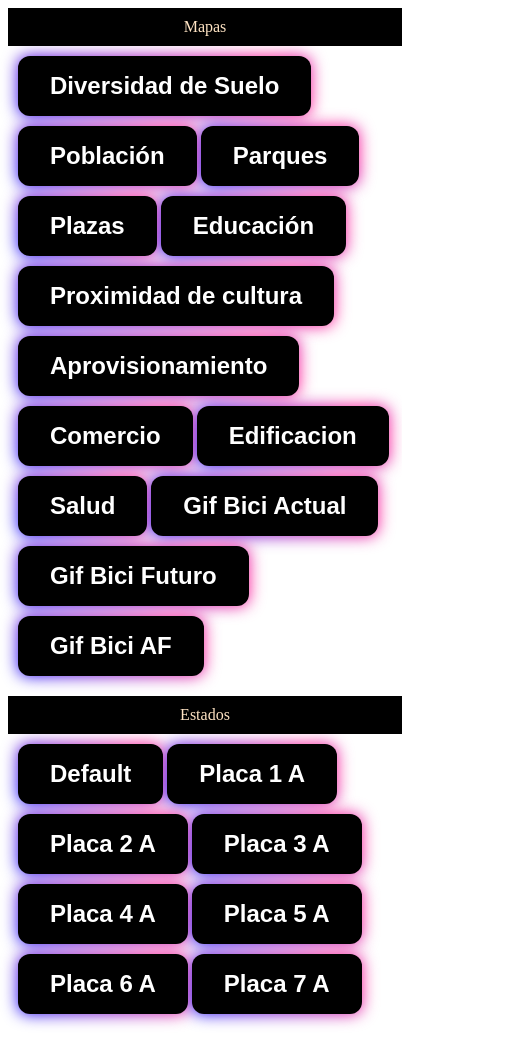
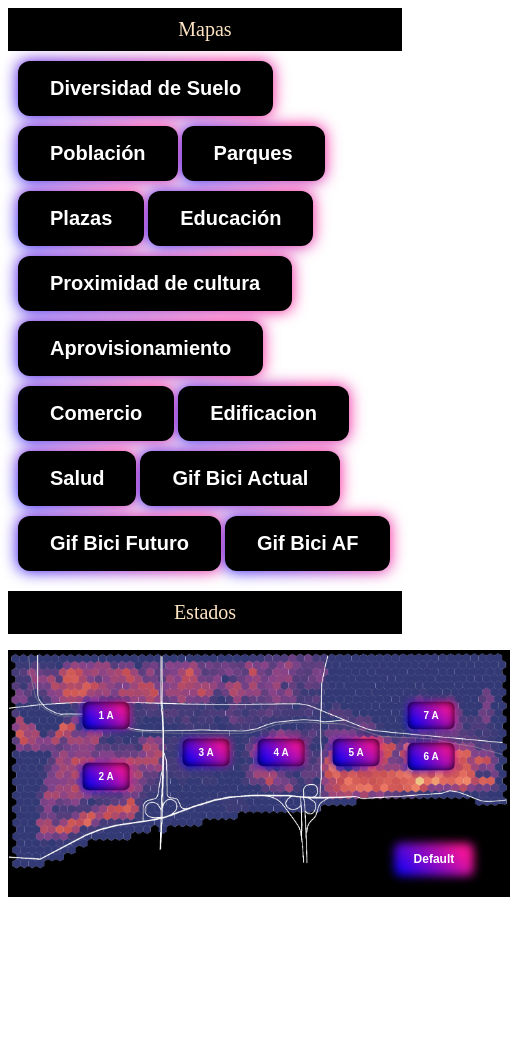
Before and after one commit to diegoalrv/clbb-remote-controller, a plain HTML site: page frontend/templates/index.html in a window 390 px wide. Shown: the whole page, 529 px wide, since content can reach past the window. After the commit the page ends 897 px from the top, so only its background shows below. Drawn offline with Linux system fonts and the light colour scheme.

```diff
--- a/frontend/static/common.css
+++ b/frontend/static/common.css
@@ -9,7 +9,7 @@
     border: none;
     padding: 16px 32px;
     color: #FFF;
-    font-size: 24px;
+    font-size: 20px;
     font-weight: bold;
     position: relative;
     border-radius: 12px;
--- /dev/null
+++ b/frontend/static/mapPlacasBackground.css
@@ -0,0 +1,104 @@
+/* Posicionamiento en navegadores web */
+.background {
+    width: 1000px;
+    height: 490px;
+    border: solid black 3px;
+    background-image: url('/static/map.png');
+    background-size: contain;
+    position: relative;
+    clear: both;
+    top: 0.8em;
+}
+.placaDef
+{
+    position: absolute;
+    bottom: 0px;
+    right: 0px;
+    margin: 40px;
+    transform: scale(1.2, 1.2);
+
+}
+.placa1 {
+    position: absolute;
+    left: 145px;
+    top: 65px;
+}
+.placa2 {
+    position: absolute;
+    left: 145px;
+    top: 265px;
+}
+.placa3 {
+    position: absolute;
+    left: 345px;
+    top: 165px;
+}
+.placa4 {
+    position: absolute;
+    left: 505px;
+    top: 165px;
+}
+.placa5 {
+    position: absolute;
+    left: 655px;
+    top: 180px;
+}
+.placa6 {
+    position: absolute;
+    left: 800px;
+    top: 190px;
+}
+.placa7 {
+    position: absolute;
+    left: 800px;
+    top: 80px;
+}
+/* Posicionamiento en dispositivos móviles*/
+
+@media only screen and (max-width: 600px) {
+    .background {
+        width: 500px; /* Cambiar el ancho al 90% del tamaño de la pantalla */
+        height: 245px; /* Altura automática */
+        border: solid black 1px; /* Borde más delgado */
+        top: 1em; /* Ajustar posición vertical */
+    }
+    .placaDef {
+        margin: 9px; /* Reducir el margen */
+        transform: scale(0.6); /* Eliminar la escala */
+    }
+    .placa1 {
+        transform: scale(0.5);
+        left: 10%; /* Ajustar posición */
+        top: 15%; /* Ajustar posición */
+    }
+    .placa2 {
+        transform: scale(0.5);
+        left: 10%; /* Ajustar posición */
+        top: 40%; /* Ajustar posición */
+    }
+    .placa3 {
+        transform: scale(0.5);
+        left: 30%; /* Ajustar posición */
+        top: 30%; /* Ajustar posición */
+    }
+    .placa4 {
+        transform: scale(0.5);
+        left: 45%; /* Ajustar posición */
+        top: 30%; /* Ajustar posición */
+    }
+    .placa5 {
+        transform: scale(0.5);
+        left: 60%; /* Ajustar posición */
+        top: 30%; /* Ajustar posición */
+    }
+    .placa6 {
+        transform: scale(0.5);
+        left: 75%; /* Ajustar posición */
+        top: 32%; /* Ajustar posición */
+    }
+    .placa7 {
+        transform: scale(0.5);
+        left: 75%; /* Ajustar posición */
+        top: 15%; /* Ajustar posición */
+    }
+}
--- a/frontend/static/styles.css
+++ b/frontend/static/styles.css
@@ -1,2 +1,3 @@
 @import "common.css";
 @import "grid.css";
+@import "mapPlacasBackground.css";
--- a/frontend/templates/index.html
+++ b/frontend/templates/index.html
@@ -4,12 +4,12 @@
     <meta charset="UTF-8">
     <meta name="viewport" content="width=device-width, initial-scale=1.0">
     <title>Control zone</title>
-    <link rel="stylesheet" href="/static/styles.css"/>
+    <link rel="stylesheet" href="/static/styles.css"/> <!-- IMPORTANTE verificar href-->
 </head>
 <body>
     <div class="container">
         <div class="row" >
-            <div class="col-m-12 col-l-12" style="background-color: black; text-align: center;"><a style="color: bisque;">Mapas</a></div>
+            <div class="col-m-12 col-l-12" style="background-color: black; text-align: center; font-size: 20px;"><a style="color: bisque;">Mapas</a></div>
             <div class="col-m-12 col-l-12">
                 <button class="glowing-button" onclick="cambiarURL(1)">Diversidad de Suelo</button>
                 <button class="glowing-button" onclick="cambiarURL(4)">Población</button>
@@ -30,16 +30,18 @@
 
     <div class="container">
         <div class="row">
-            <div class="col-m-12 col-l-12" style="background-color: black; text-align: center;"><a style="color: bisque;">Estados</a></div>
-            <div class="col-m-12 col-l-12">
-                <button class="glowing-button" onclick="updateStates(0)">Default</button>
-                <button id="toggleButton1" class="glowing-button" onclick="updateStates(13)">Placa 1 A</button>
-                <button id="toggleButton2" class="glowing-button" onclick="updateStates(14)">Placa 2 A</button>
-                <button id="toggleButton3" class="glowing-button" onclick="updateStates(15)">Placa 3 A</button>
-                <button id="toggleButton4" class="glowing-button" onclick="updateStates(16)">Placa 4 A</button>
-                <button id="toggleButton5" class="glowing-button" onclick="updateStates(17)">Placa 5 A</button>
-                <button id="toggleButton6" class="glowing-button" onclick="updateStates(18)">Placa 6 A</button>
-                <button id="toggleButton7" class="glowing-button" onclick="updateStates(19)">Placa 7 A</button>
+            <div class="col-m-12 col-l-12" style="background-color: black; text-align: center; font-size: 20px;"><a style="color: bisque;">Estados</a></div>
+            <div class="container background">
+                <div class="col-m-12 col-l-12">
+                    <button class="glowing-button placaDef" onclick="updateStates(0)">Default</button>
+                    <button id="toggleButton1" class="glowing-button placa1" onclick="updateStates(13)">1 A</button>
+                    <button id="toggleButton2" class="glowing-button placa2" onclick="updateStates(14)">2 A</button>
+                    <button id="toggleButton3" class="glowing-button placa3" onclick="updateStates(15)">3 A</button>
+                    <button id="toggleButton4" class="glowing-button placa4" onclick="updateStates(16)">4 A</button>
+                    <button id="toggleButton5" class="glowing-button placa5" onclick="updateStates(17)">5 A</button>
+                    <button id="toggleButton6" class="glowing-button placa6" onclick="updateStates(18)">6 A</button>
+                    <button id="toggleButton7" class="glowing-button placa7" onclick="updateStates(19)">7 A</button>
+                </div>
             </div>
         </div>
     </div>
@@ -150,7 +152,7 @@
         }
 
         function gif(nombregif) {
-            let url = 'http://192.168.31.120:5000/hola2/${encodeURIComponent(nombregif)}';
+            let url = `http://192.168.31.120:5000/hola2/${encodeURIComponent(nombregif)}`;
             var url2 = 'http://192.168.31.120:8500/api/set_map_type/?map_type=0'
             // Realizar una solicitud POST utilizando fetch
             fetch(url)
```
Also changed, not shown: frontend/static/map.png (added), 2 other files.
